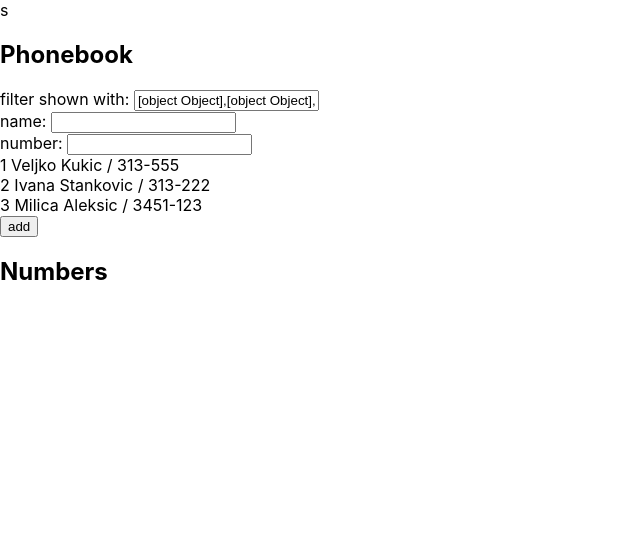
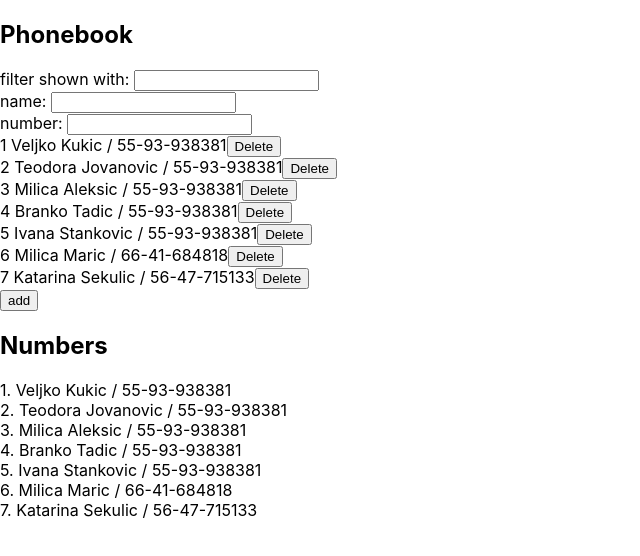
Before and after one commit to Ljove87/phonebook, a React (Create React App) app: page / in a window 1280 px wide. Shown: the top 556 px of the page, without its empty margins (0-640 px from the left). Built offline with nearby package versions, Linux system fonts and the light colour scheme; data requests are answered from the project's data file.

Commit message:
last commit

```diff
--- /dev/null
+++ b/db.json
@@ -0,0 +1,39 @@
+{
+  "persons": [
+    {
+        "name": "Veljko Kukic",
+        "number": "55-93-938381",
+        "id": 1
+      },
+      {
+        "name": "Teodora Jovanovic",
+        "number": "55-93-938381",
+        "id": 2
+      },
+      {
+        "name": "Milica Aleksic",
+        "number": "55-93-938381",
+        "id": 3
+      },
+      {
+        "name": "Branko Tadic",
+        "number": "55-93-938381",
+        "id": 4
+      },
+    {
+      "name": "Ivana Stankovic",
+      "number": "55-93-938381",
+      "id": 5
+    },
+    {
+      "name": "Milica Maric",
+      "number": "66-41-684818",
+      "id": 6
+    },
+    {
+      "name": "Katarina Sekulic",
+      "number": "56-47-715133",
+      "id": 7
+    }
+  ]
+}
--- a/src/App.js
+++ b/src/App.js
@@ -1,33 +1,46 @@
-import React, {useState} from 'react'
+import React, {useState, useEffect} from 'react'
 import './App.css';
 import Person from './components/Person'
 import Filter from './components/Filter'
 
+import personService from './services/persons'
+
 const  App = () => {
 
-  const [persons, setPersons] = useState([
-
-     { id: 1, name:'Veljko Kukic', number: '313-555'},
-     {id: 2, name:'Ivana Stankovic', number: '313-222'},
-     { id: 3, name:'Milica Aleksic', number: '3451-123'}
+  const [persons, setPersons] = useState([])
+  const [newName, setNewName] = useState([])
+  const [newNumber, setNewNumber] = useState([])
+  const [filter, setNewFilter] = useState([])
 
 
-  ])
-  const [newName, setNewName] = useState([])
-  const [newNumber, setNewNumber] = useState([])
-  const [filter, setNewFilter] = useState([
+  // delete person by his ID using axios
+  const deletePersonId = (id) => {
+    const person = persons.find(p => p.id === id)
+    personService
+    .delPerson(id)
+    .then(response => {
+      setPersons(persons.map(person => person.id !==id ? person : response.data))
+      console.log(person)
+    })
+  }
 
-    { id: 1, name:'Veljko Kukic', number: '313-555'},
-    {id: 2, name:'Ivana Stankovic', number: '313-222'},
-    { id: 3, name:'Milica Aleksic', number: '3451-123'}
+  // effect hook for getting json data
+  useEffect(() => {
+
+    personService
+    .getAll()
+    .then(response => {
+      setPersons(response.data)
+    })
+  }, [])
 
 
- ])
+  // if already in phonebook
   if (persons.find(p => p.name === newName )) {
      alert(`${newName} is already in the phonebook.` )
   }
 
-
+  // adding new names using json data with axios
   const addName = (e) => {
     e.preventDefault()
     const nameObject = {
@@ -35,37 +48,46 @@ const  App = () => {
       number: newNumber,
       id: persons.length + 1
     }
-    setPersons(persons.concat(nameObject))
-    setNewName('')
-    setNewNumber('')
+    personService
+    .create(nameObject)
+    .then(response => {
+      setPersons(persons.concat(response.data))
+      setNewName('')
+    })
   }
 
+  // maping persons and getting a list of persons
   const rows = () => persons.map(person =>
-    <Person key={person.id} person={person} number={person.number} />
+    <Person
+          key={person.id}
+          person={person}
+          number={person.number}
+          deletePerson={() => deletePersonId(person.id)}
+          />
   )
 
+  // add button event
   const handleAdd = (event) => {
     setNewName(event.target.value)
   }
 
+  // add number event
   const addNumber = (event) => {
     setNewNumber(event.target.value)
   }
 
+  // filter persons with input element
   let filteredPersons = persons;
   if (filter) {
     filteredPersons = persons.filter(
-      p => p.name.toLowerCase().indexOf(filter.concat('')) !== -1
+      p => p.name.indexOf(filter.concat('')) !== -1
     );
   }
 
-  console.log(filteredPersons)
-
-
   return (
-    <div>s
+    <div>
       <h2>Phonebook</h2>
-      <Filter onChange={setNewFilter} value={filter} />
+      <Filter onChange={setNewFilter} value={filter}  />
       <form onSubmit={addName}>
         <div>
           name: <input onChange={handleAdd} value={newName}/>
@@ -79,6 +101,7 @@ const  App = () => {
         </div>
       </form>
       <h2>Numbers</h2>
+      <div>{filteredPersons.map(person => <div key={person.id}>{person.id}. {person.name} / {person.number}</div>)}</div>
       <p></p>
     </div>
   );
--- a/src/components/Person.js
+++ b/src/components/Person.js
@@ -1,10 +1,11 @@
 import React from 'react';
 
 
-const  Person = ({person, id, number }) => {
+const  Person = ({person, id, number, deletePerson }) => {
     return (
         <div>
             {person.id} {person.name} / {person.number}
+            <button onClick={deletePerson}>Delete</button>
         </div>
     )
 }
--- /dev/null
+++ b/src/services/persons.js
@@ -0,0 +1,21 @@
+import axios from 'axios'
+
+const baseUrl = 'http://localhost:3001/persons'
+
+const getAll = () => {
+    return axios.get(baseUrl)
+}
+
+const create = newPerson => {
+    return axios.post(baseUrl, newPerson)
+}
+
+const update = (id, newPerson) => {
+    return axios.put(`${baseUrl}/${id}`, newPerson)
+}
+
+const delPerson = (id, newPerson) => {
+     return axios.delete(`${baseUrl}/${id}`, newPerson)
+}
+
+export default {getAll, create, update, delPerson}
```
Also changed, not shown: package.json (+10 -4 lines), 1 other file (tests, documents, lock files or other folders).
